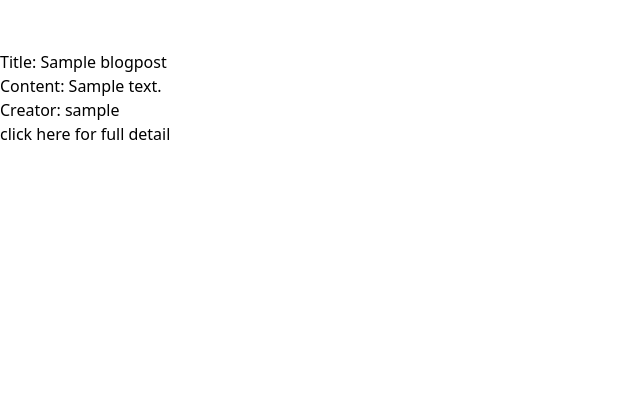
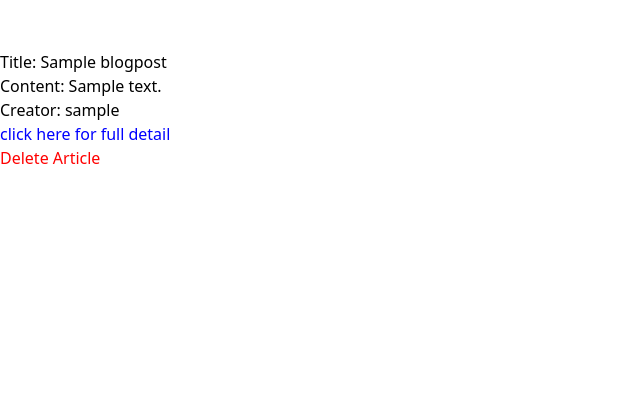
Before and after one commit to tanv321/Code-Made-Simple, a Django app: page /home/ in a window 1280 px wide. Shown: the part 137-556 px from the top of the page, without its empty margins (0-640 px from the left). Run offline with Django 4.2, Linux system fonts and the light colour scheme; a user stored in the database is signed in; tables that the repository leaves empty hold one stand-in row (values such as "Sample post"); some libraries are stand-ins or nearby versions.

Commit message:
useres are able to delete their articles

```diff
--- a/codemadesimple/urls.py
+++ b/codemadesimple/urls.py
@@ -17,7 +17,7 @@ from django.contrib import admin
 from django.urls import path, include
 from django.conf import settings
 from django.contrib.auth.views import LoginView, LogoutView
-from codesimple.views import SignupView, home_page, blogNew, blogList, listMyBlogs, blogDetailView
+from codesimple.views import SignupView, home_page, blogNew, blogList, listMyBlogs, blogDetailView, blogDeletelView
 
 
 urlpatterns = [
@@ -30,7 +30,9 @@ urlpatterns = [
     path('myblogs/', blogNew, name="myblogs"),
     path('home/', blogList, name = "home"),
     path('listmyblogs/', listMyBlogs, name='listmyblogs'),
-    path('home/<pk>/', blogDetailView, name = 'blog-detail' )
+    path('home/<int:pk>/', blogDetailView, name = 'blog-detail'),
+    path('home/<pk>/delete', blogDeletelView, name = 'blog-delete'),
+
 
 
 ]
--- a/codesimple/templates/codesimple/home_page.html
+++ b/codesimple/templates/codesimple/home_page.html
@@ -9,12 +9,13 @@
     <h1> Title:      {{ obj.title }} </h1>
     <h1> Content:    {{ obj.content  }} </h1>
     <h1> Creator:    {{ obj.created_by  }} </h1>
-    <a href="/home/{{obj.pk}}">click here for full detail</a>
+    <a style ="color:blue;" href="/home/{{obj.pk}}">click here for full detail</a> <br/>
+    {% if request.user == obj.created_by %}
+        <a style ="color:red;" href={% url "blog-delete" obj.pk %}>Delete Article</a>
+    {% endif %}
     <br/>
     <br/>
     <br/>
-
-
 
 {% endfor %}
 
--- a/codesimple/views.py
+++ b/codesimple/views.py
@@ -56,9 +56,14 @@ def listMyBlogs(request):
 
 @login_required
 def blogDetailView(request, pk):
-    template_name = "codesimple/blogDetailView.html"
     blogs = blogPost.objects.get(id=pk)
     context = {
         "blogs":blogs
     }
     return render(request, "codesimple/blogDetailView.html", context)
+
+@login_required
+def blogDeletelView(request, pk):
+    blogs = blogPost.objects.get(id=pk)
+    blogs.delete()
+    return redirect("/home")
```
